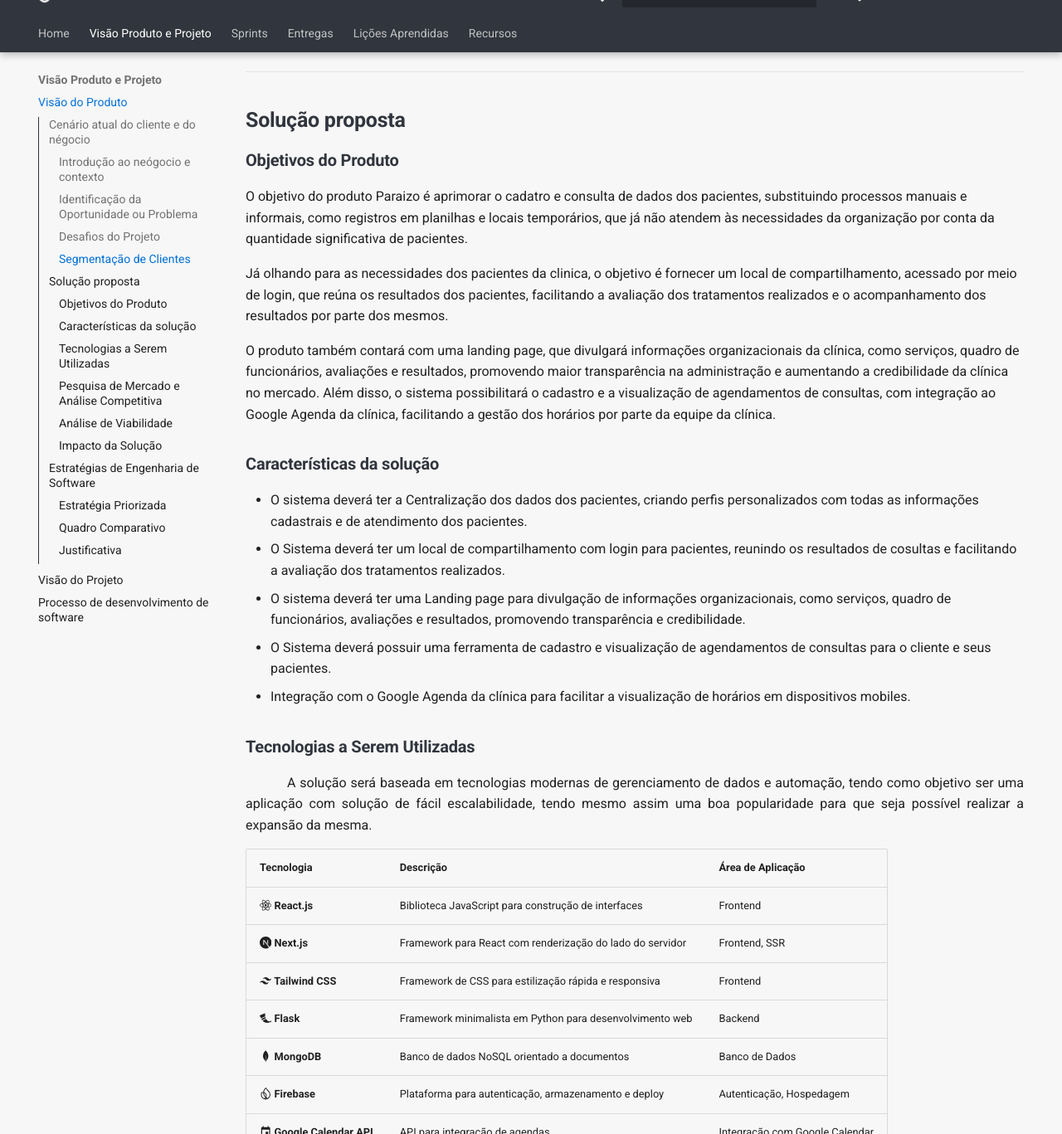
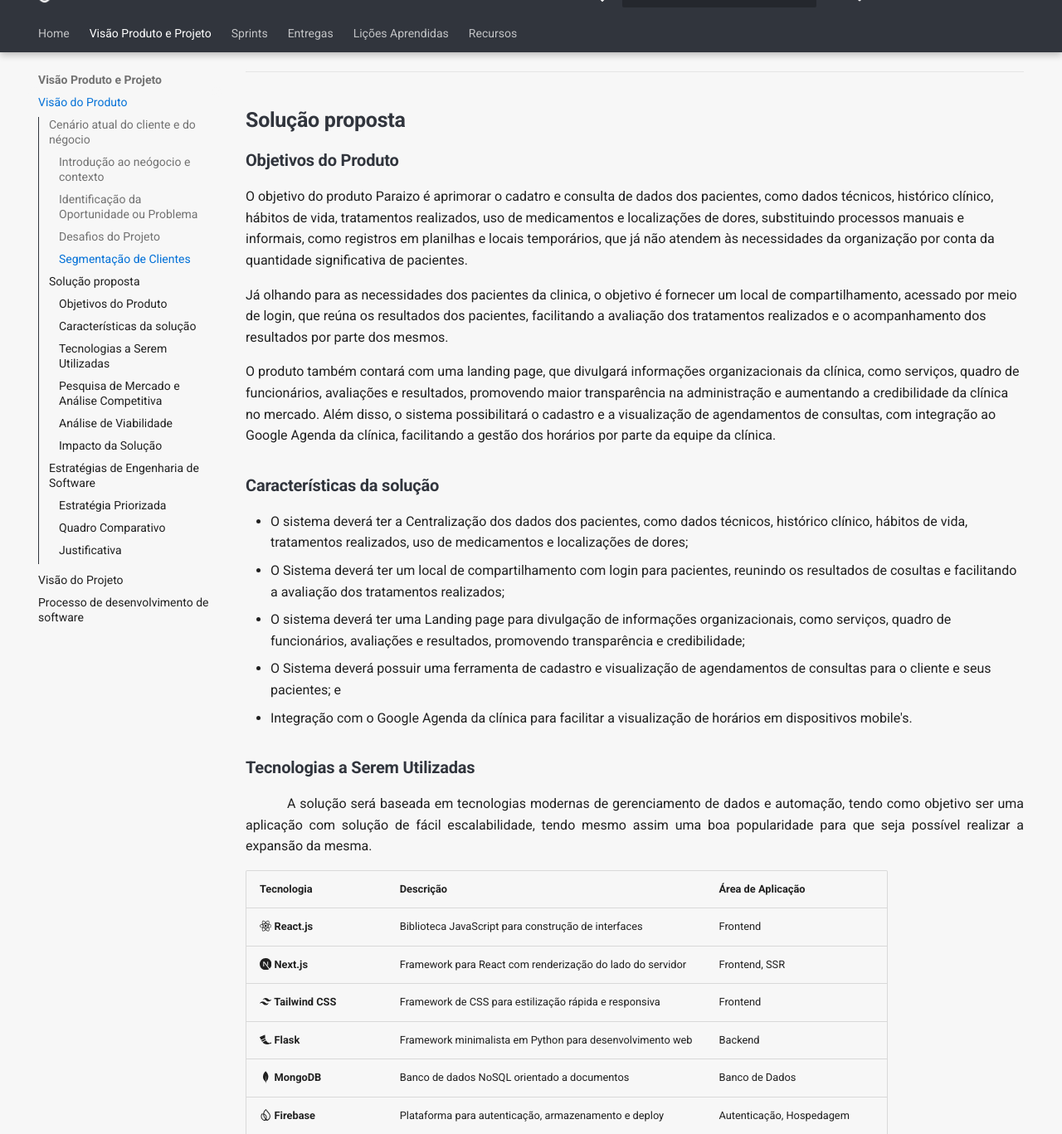
Before and after one commit to mdsreq-fga-unb/2024.2-T03-Paraizo, an MkDocs documentation site: the page built from docs/visao-produto-projeto/visao-produto/index.md, in a window 1280 px wide and 1400 px high, scrolled down 2005 px, cut to the strip 33-1400 px from the top of the window. Shown: the whole strip at 83% size. Built offline with MkDocs 1.6.1 and Material for MkDocs 9.7.7, drawn with Linux system fonts in a browser that asks for light colours; comment, search, counter and statistics services are not loaded; the version menu is left out.

Commit message:
add: adicionando sprint

```diff
--- a/docs/visao-produto-projeto/visao-produto/index.md
+++ b/docs/visao-produto-projeto/visao-produto/index.md
@@ -43,7 +43,7 @@ Diagrama de Ishikawa.
 
 ### **Objetivos do Produto**
 
-O objetivo do produto Paraizo é aprimorar o cadatro e consulta de dados dos pacientes, substituindo processos manuais e informais, como registros em planilhas e locais temporários, que já não atendem às necessidades da organização por conta da quantidade significativa de pacientes.
+O objetivo do produto Paraizo é aprimorar o cadatro e consulta de dados dos pacientes, como dados técnicos, histórico clínico, hábitos de vida, tratamentos realizados, uso de medicamentos e localizações de dores, substituindo processos manuais e informais, como registros em planilhas e locais temporários, que já não atendem às necessidades da organização por conta da quantidade significativa de pacientes.
 
 Já olhando para as necessidades dos pacientes da clinica, o objetivo é fornecer um local de compartilhamento, acessado por meio de login, que reúna os resultados dos pacientes, facilitando a avaliação dos tratamentos realizados e o acompanhamento dos resultados por parte dos mesmos.
 
@@ -51,11 +51,11 @@ O produto também contará com uma landing page, que divulgará informações or
 
 ### **Características da solução**
 
-- O sistema deverá ter a Centralização dos dados dos pacientes, criando perfis personalizados com todas as informações cadastrais e de atendimento dos pacientes.
-- O Sistema deverá ter um local de compartilhamento com login para pacientes, reunindo os resultados de cosultas e facilitando a avaliação dos tratamentos realizados.
-- O sistema deverá ter uma Landing page para divulgação de informações organizacionais, como serviços, quadro de funcionários, avaliações e resultados, promovendo transparência e credibilidade.
-- O Sistema deverá possuir uma ferramenta de cadastro e visualização de agendamentos de consultas para o cliente e seus pacientes.
-- Integração com o Google Agenda da clínica para facilitar a visualização de horários em dispositivos mobiles.
+- O sistema deverá ter a Centralização dos dados dos pacientes, como dados técnicos, histórico clínico, hábitos de vida, tratamentos realizados, uso de medicamentos e localizações de dores;
+- O Sistema deverá ter um local de compartilhamento com login para pacientes, reunindo os resultados de cosultas e facilitando a avaliação dos tratamentos realizados;
+- O sistema deverá ter uma Landing page para divulgação de informações organizacionais, como serviços, quadro de funcionários, avaliações e resultados, promovendo transparência e credibilidade;
+- O Sistema deverá possuir uma ferramenta de cadastro e visualização de agendamentos de consultas para o cliente e seus pacientes; e
+- Integração com o Google Agenda da clínica para facilitar a visualização de horários em dispositivos mobile's.
 
 ### **Tecnologias a Serem Utilizadas**
 
```
